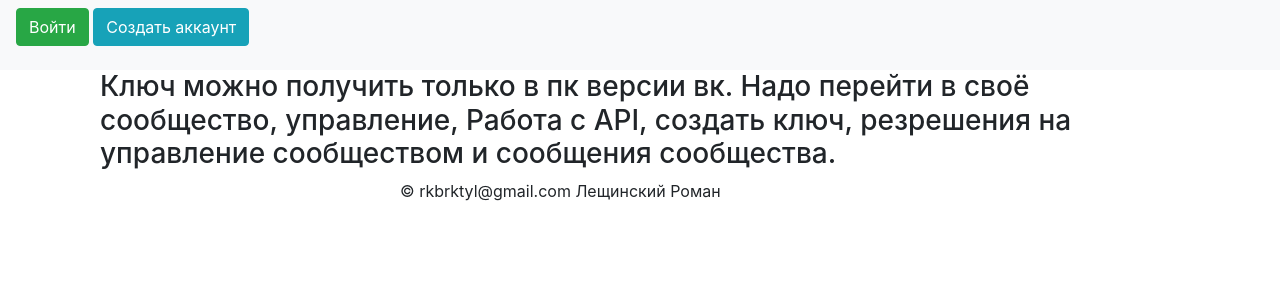
After one commit to Vasyaslav/git_lesson_repository, a Flask app: page /guide in a window 1280 px wide. The commit adds this page. Shown: the top 300 px of the page. Run offline with Flask 2, Linux system fonts and the light colour scheme; some libraries are stand-ins or nearby versions.

Commit message:
Убраны принты, добавлено руководство

```diff
--- a/main.py
+++ b/main.py
@@ -40,7 +40,6 @@ class VkTools():
             if str(bot.id) in self.processes[-1]:
                 self.processes[0][str(bot.id)] = (Process(target=self.for_bots, args=(bot,)), bot.id)
                 self.processes[0][str(bot.id)][0].start()
-                print(bot.id)
                 schedule.every().day.at('12:00').do(self.sub_count, bot=bot)
         while True:
             schedule.run_pending()
@@ -103,7 +102,6 @@ def logout():
 def profile():
     db_sess = db_session.create_session()
     bots = db_sess.query(VkInfo).filter(VkInfo.user_id == current_user.id)
-    print(bot_api.processes)
     return render_template('profile.html', title='Профиль', bots=bots)
 
 
@@ -127,6 +125,11 @@ def load_user(user_id):
 @app.route('/')
 def start_page():
     return render_template('based.html', title='Начальная страница')
+
+
+@app.route('/guide')
+def guide():
+    return render_template('guide.html', title='Микро руководство')
 
 
 @app.route('/register', methods=['GET', 'POST'])
--- /dev/null
+++ b/templates/guide.html
@@ -0,0 +1,7 @@
+{% extends "index.html" %}
+
+{% block inform %}
+<h3>Ключ можно получить только в пк версии вк.
+Надо перейти в своё сообщество, управление, Работа с API, создать ключ,
+резрешения на управление сообществом и сообщения сообщества.</h3>
+{% endblock %}
--- a/templates/index.html
+++ b/templates/index.html
@@ -3,8 +3,7 @@
 {% block content %}
     <div style="float: left;">
         <p><a class="btn btn-secondary" href="/" style="margin-left: -390px;">База</a></p>
-        <p><a class="btn btn-secondary" href="/login" style="margin-left: -390px;">Безопасность</a></p>
-        <p><a class="btn btn-secondary" href="/login" style="margin-left: -390px;">Руководство</a></p>
+        <p><a class="btn btn-secondary" href="/guide" style="margin-left: -390px;">Руководство</a></p>
     </div>
     <main role="main" class="container">
         {% block inform %}{% endblock %}
```
